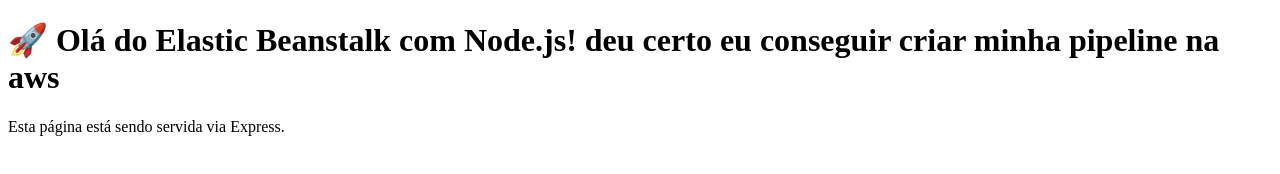
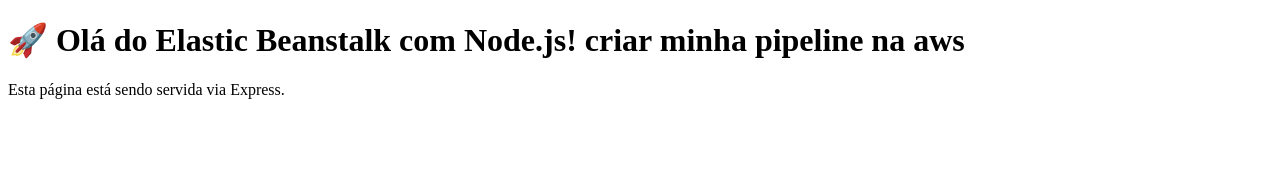
Before and after one commit to EzequisevlA/elasticbean, a website: page public/index.html in a window 1280 px wide. Drawn offline with Linux system fonts and the light colour scheme.

Commit message:
Update index.html

```diff
--- a/public/index.html
+++ b/public/index.html
@@ -5,7 +5,7 @@
   <title>Minha App Estática</title>
 </head>
 <body>
-  <h1>🚀 Olá do Elastic Beanstalk com Node.js! deu certo eu conseguir criar minha pipeline na aws</h1>
+  <h1>🚀 Olá do Elastic Beanstalk com Node.js! criar minha pipeline na aws</h1>
   <p>Esta página está sendo servida via Express.</p>
 </body>
 </html>
```
